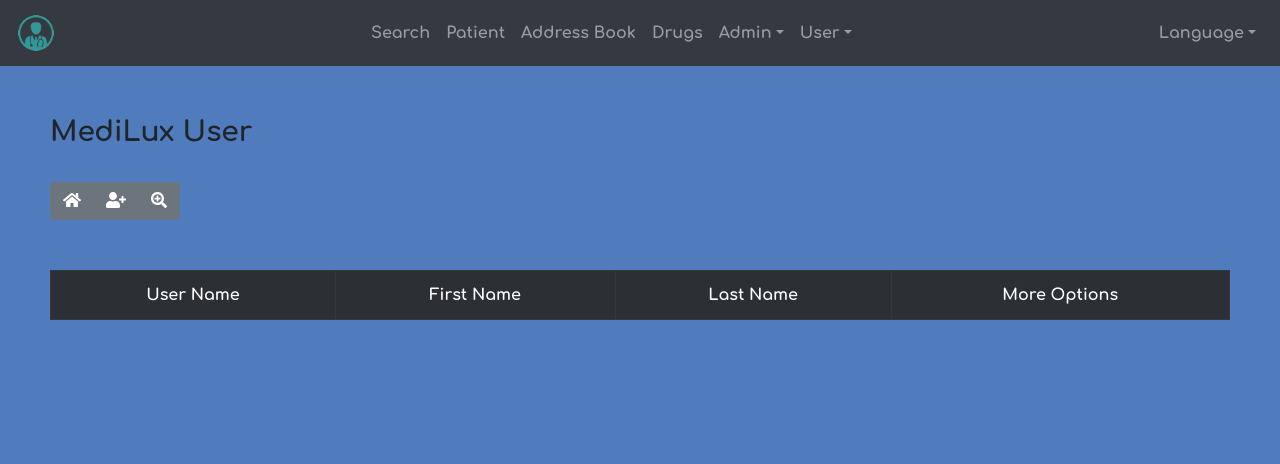
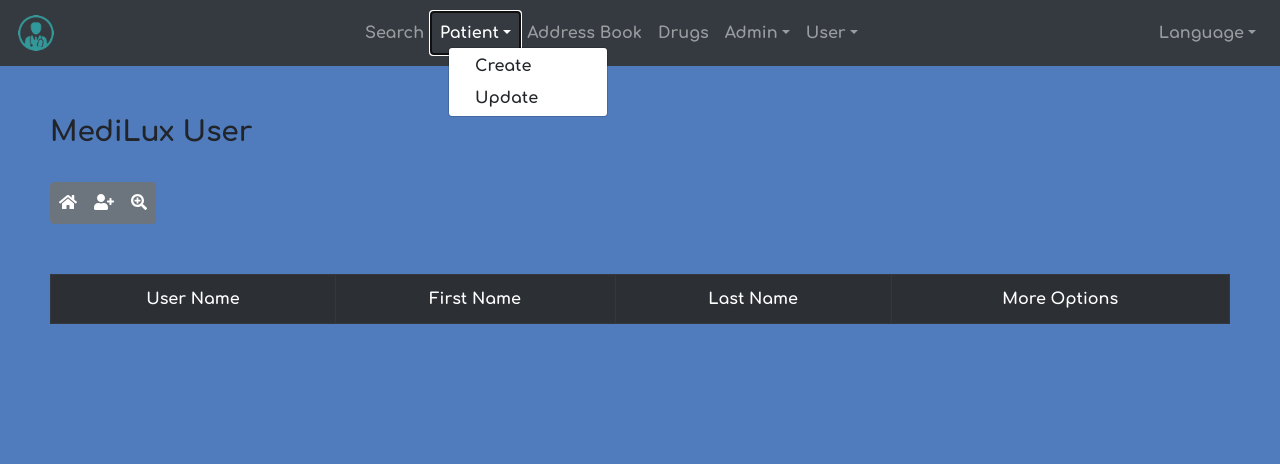
Before and after one commit to nathalie4499/MediLux, a Symfony app: template templates/Modules/Admin/adminUser.html.twig in a window 1280 px wide, after a click on "Patient". Shown: the top 464 px of the page. Run offline with Twig, Linux system fonts and the light colour scheme; the template is opened without the code that fills it, so the values that code supplies are empty; form fields are guessed from the names that the template uses; some libraries are stand-ins or nearby versions.

Commit message:
update css, header.html.twig for navbar, translations and routes for edit patient

```diff
--- a/config/routes.yaml
+++ b/config/routes.yaml
@@ -103,7 +103,7 @@ patient_record:
           _locale: 'en|fr|de'
 
 select_patient:
-     path: /{_locale}/patient/record
+     path: /{_locale}/patient/select
      controller: App\Controller\SelectPatientController::editPatient
      defaults:
           _locale: 'en'
--- a/public/css/style_nath.css
+++ b/public/css/style_nath.css
@@ -2,7 +2,7 @@
 
 .btn {
 	float: right;
-	padding: 3px;
+	padding: 8px;
 }
 
 .list-group-item{
@@ -11,5 +11,11 @@
   padding: 5px;
   height: 5%;
   border-radius: 5px;
+}
 
+#patientdropdown{
+	padding: 2px;
+	width: 50px;
+	left: 35%;
+	top: 45px;
 }
--- a/templates/base.html.twig
+++ b/templates/base.html.twig
@@ -16,6 +16,8 @@
         {% block stylesheets %}
         <link rel="stylesheet" href="https://maxcdn.bootstrapcdn.com/bootstrap/4.0.0/css/bootstrap.min.css" integrity="sha384-Gn5384xqQ1aoWXA+058RXPxPg6fy4IWvTNh0E263XmFcJlSAwiGgFAW/dAiS6JXm" crossorigin="anonymous">
         <link rel="stylesheet" href="/css/style.min.css">
+        <link rel="stylesheet" href="/css/style_nath.css">
+
         {% endblock %}
 
     </head>
--- a/templates/header.html.twig
+++ b/templates/header.html.twig
@@ -17,7 +17,13 @@
             		<a class="nav-link" href="{{ path ('search_patient_list') }}" role="tab">{{ 'HEADER.SEARCHPATIENT'|trans }}</a>
           		</li>
           		<li class="nav-item">
-            		<a class="nav-link" href="{{ path ('patient_record') }}" role="tab">{{ 'HEADER.PATIENTRECORD'|trans }}</a>
+            		    <a class="nav-link dropdown-toggle" data-toggle="dropdown" href="/" role="button">{{ 'HEADER.PATIENTRECORD'|trans }}</a>
+            		    <div class="dropdown-menu" id="patientdropdown">
+                          <a class="dropdown-item" href="{{ path ('patient_record') }}">{{ 'HEADER.NEWPATIENT'|trans }}</a>
+                          <a class="dropdown-item" href="{{ path ('select_patient') }}">{{ 'HEADER.SELECTPATIENT'|trans }}</a>
+
+            			</div>
+
           		</li>
           		<li class="nav-item">
             		<a class="nav-link" href="{{ path ('addressbook_list') }}" role="tab">{{ 'HEADER.ADDRESSBOOKLIST'|trans }}</a>
--- a/translations/messages.en.yaml
+++ b/translations/messages.en.yaml
@@ -9,10 +9,12 @@ HEADER:
   LOGIN: Login
   TRANSLATIONEN: English
   TRANSLATIONDE: Deutsch
-  TRANSLATIONFR: Français
+  TRANSLATIONFR: FranÃƒÂ§ais
   DRUGSLIST: Drugs
   ADMINMAIN: Main
   USERLIST: User
+  NEWPATIENT: Create
+  SELECTPATIENT: Update
 
 ADDRESSBOOK:
     DETAIL: detail
```
